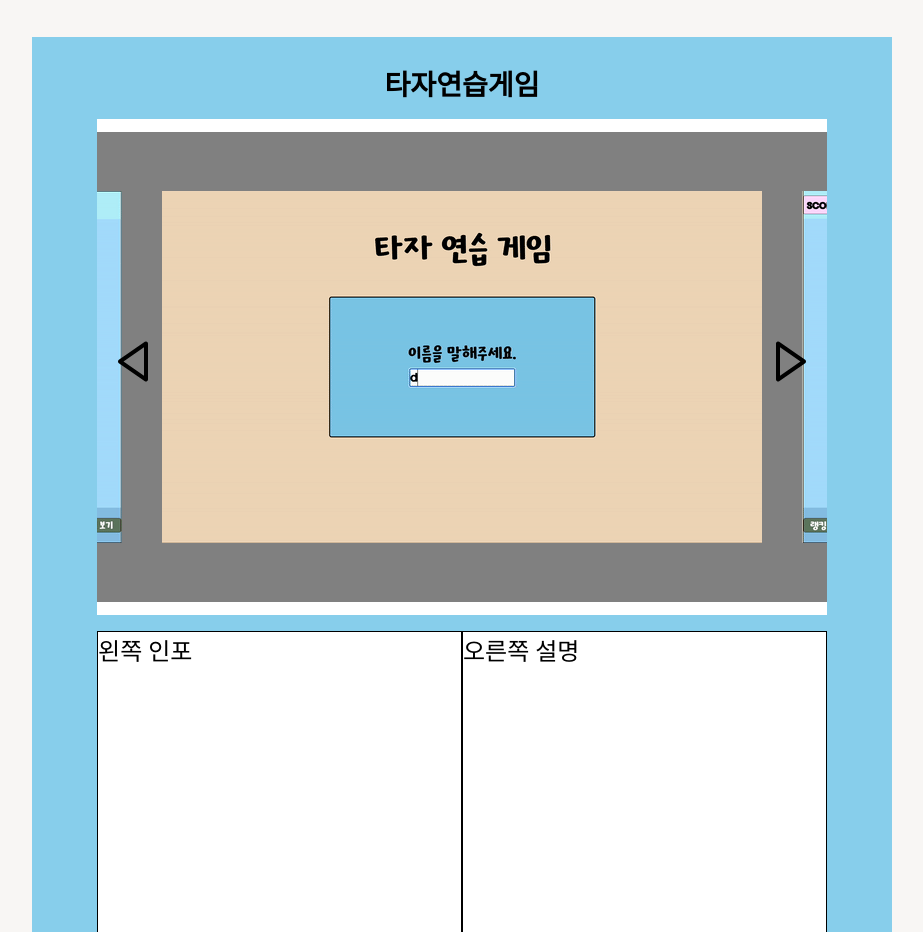
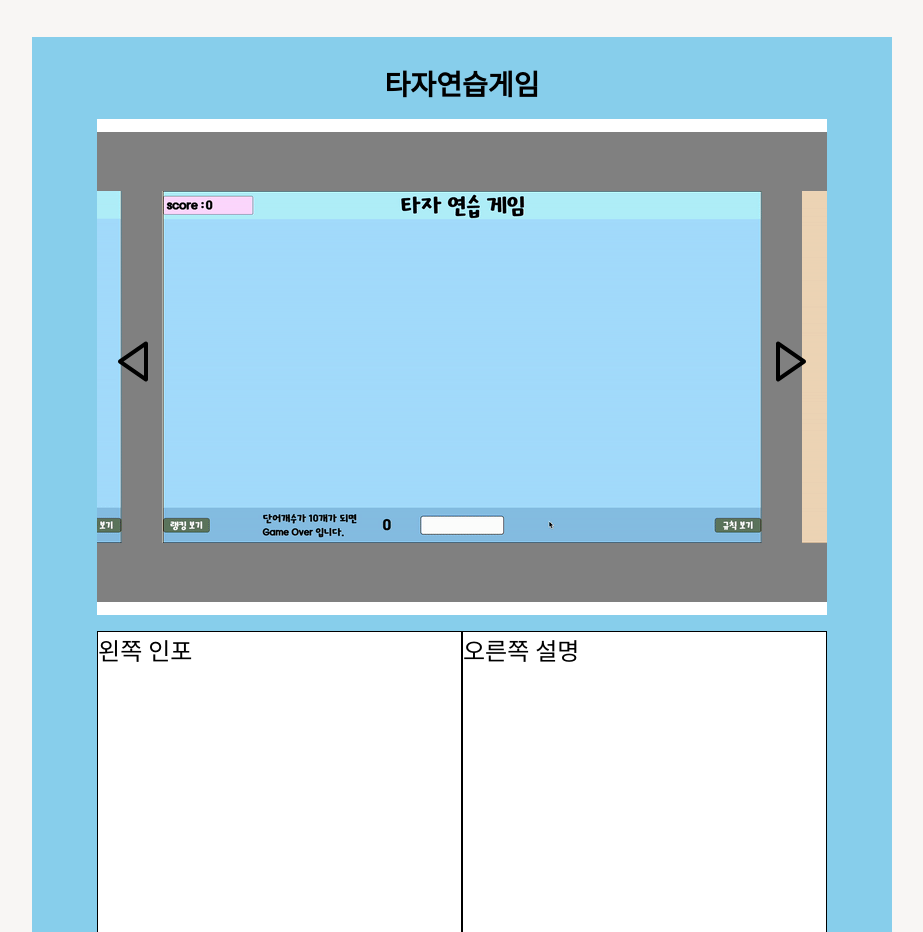
Before and after one commit to kimsh322/portfolio-react, a React (Vite) app: page / in a window 1280 px wide. Shown: the part 1700-2632 px from the top of the page, without its empty margins (178-1101 px from the left). Built offline with nearby package versions, Linux system fonts and the light colour scheme; a web font is replaced by a local one.

Commit message:
Fix : 캐러셀 transition 단위 수정

```diff
--- a/src/components/projects/carousel/CarouselContents.tsx
+++ b/src/components/projects/carousel/CarouselContents.tsx
@@ -9,11 +9,16 @@ interface Props {
 interface CarouselBoxProps {
   imageNumber: number;
   carouselTransition: string;
+  maxLength: number;
 }
 
 const CarouselContents = ({ imageNumber, carouselTransition, projectImageContents }: Props) => {
   return (
-    <CarouselContentsContainer imageNumber={imageNumber} carouselTransition={carouselTransition}>
+    <CarouselContentsContainer
+      imageNumber={imageNumber}
+      carouselTransition={carouselTransition}
+      maxLength={projectImageContents.length}
+    >
       {projectImageContents.map((image, idx) => {
         return (
           <div className="image-box">
@@ -33,8 +38,8 @@ const CarouselContentsContainer = styled.div<CarouselBoxProps>`
   padding: 0 20%;
   background-color: gray;
   transform: translateX(
-    ${({ imageNumber }) => {
-      return `${100 - imageNumber * 50}vw`;
+    ${({ imageNumber, maxLength }) => {
+      return `${25 * (-1 + maxLength) - imageNumber * 50}vw`;
     }}
   );
   transition: ${({ carouselTransition }) => carouselTransition};
```
